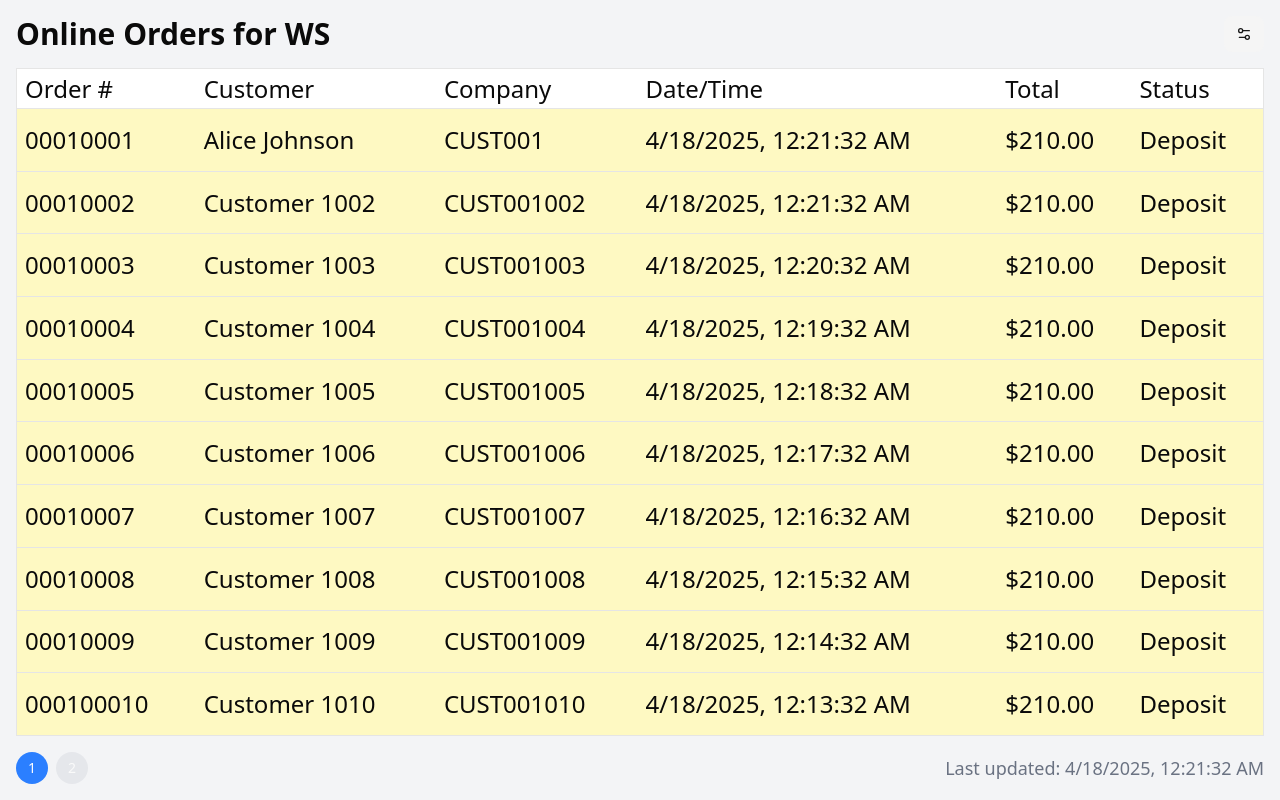
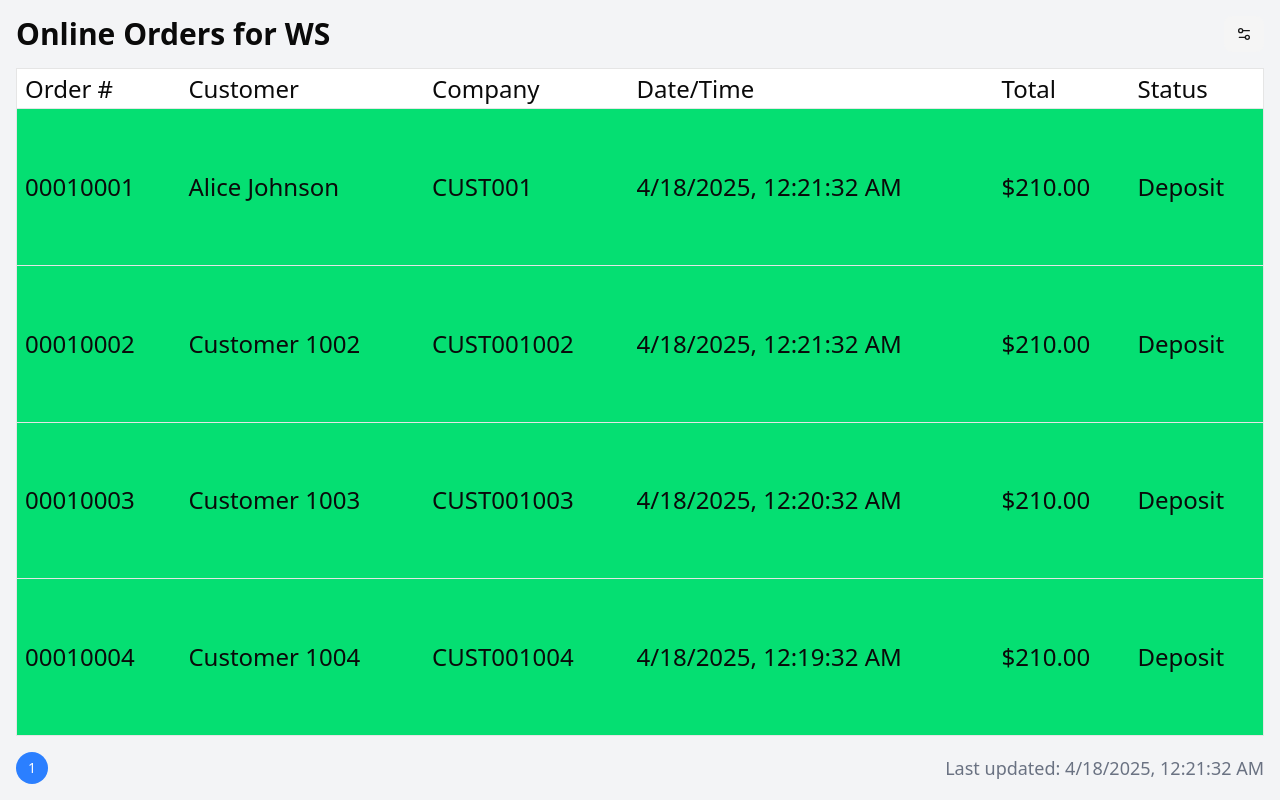
Before and after one commit to benorloff/wrights-order-kiosk, a Next.js app: page / in a window 1280 px wide. Built offline with nearby package versions, Linux system fonts and the light colour scheme.

Commit message:
table row height

```diff
--- a/app/page.tsx
+++ b/app/page.tsx
@@ -60,11 +60,11 @@ export default function Home() {
   const getStatusColor = (status: string) => {
     switch (status) {
       case "L":
-        return "bg-yellow-100";
-      case "P":
-        return "bg-green-100";
-      case "S":
-        return "bg-red-100";
+        return "bg-green-400";
+      // case "P":
+      //   return "bg-green-100";
+      // case "S":
+      //   return "bg-red-100";
       default:
         return "bg-white";
     }
--- a/lib/sampleSpireApiResponse.ts
+++ b/lib/sampleSpireApiResponse.ts
@@ -121,7 +121,7 @@ export const sampleSpireApiResponse: SalesOrderResponse = {
   records: [
     sampleOrder,
     // Clone and modify the above record 9 more times
-    ...Array.from({ length: 19 }).map((_, i) => {
+    ...Array.from({ length: 3 }).map((_, i) => {
       const id = 1002 + i;
       return {
         ...JSON.parse(JSON.stringify(sampleOrder)),
```
